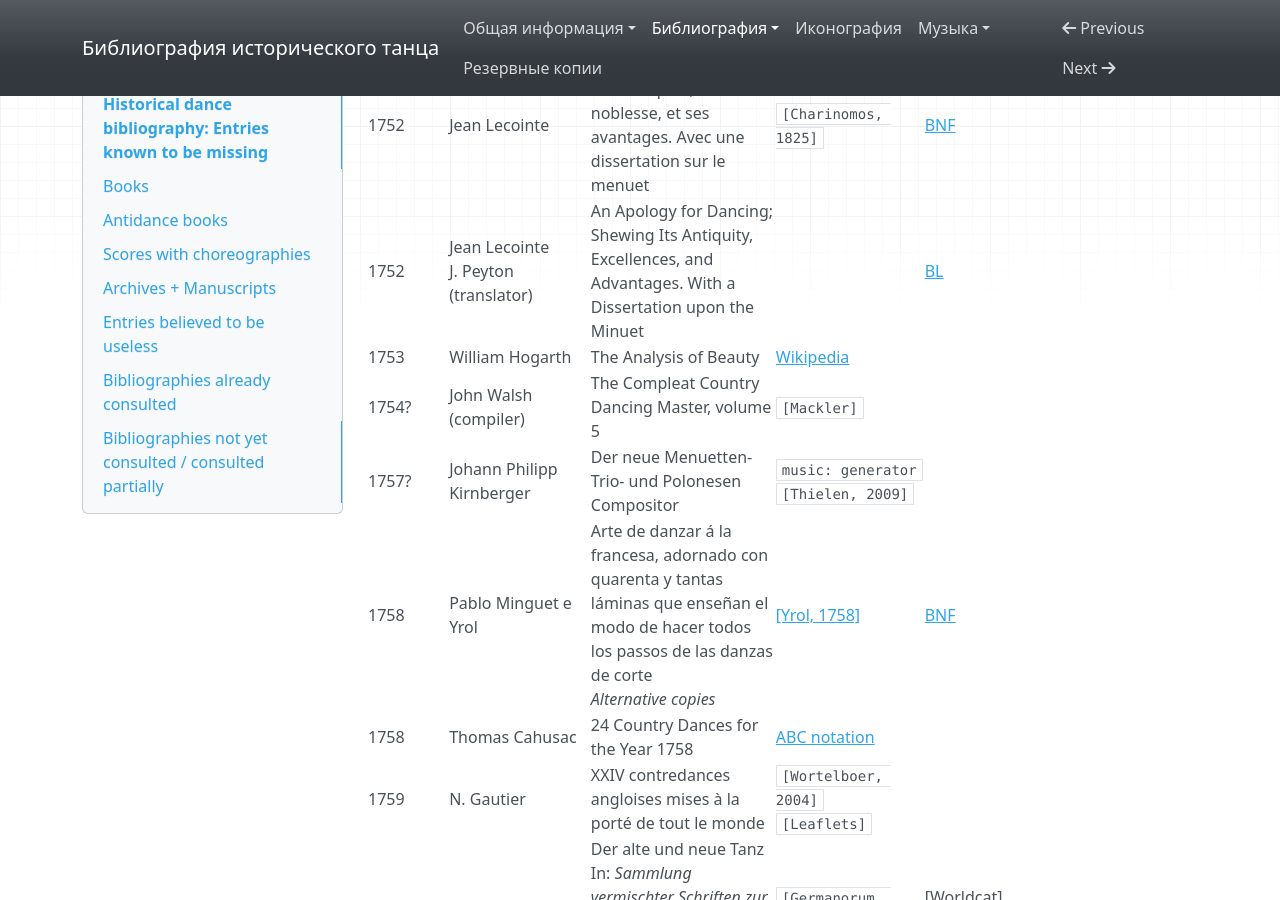
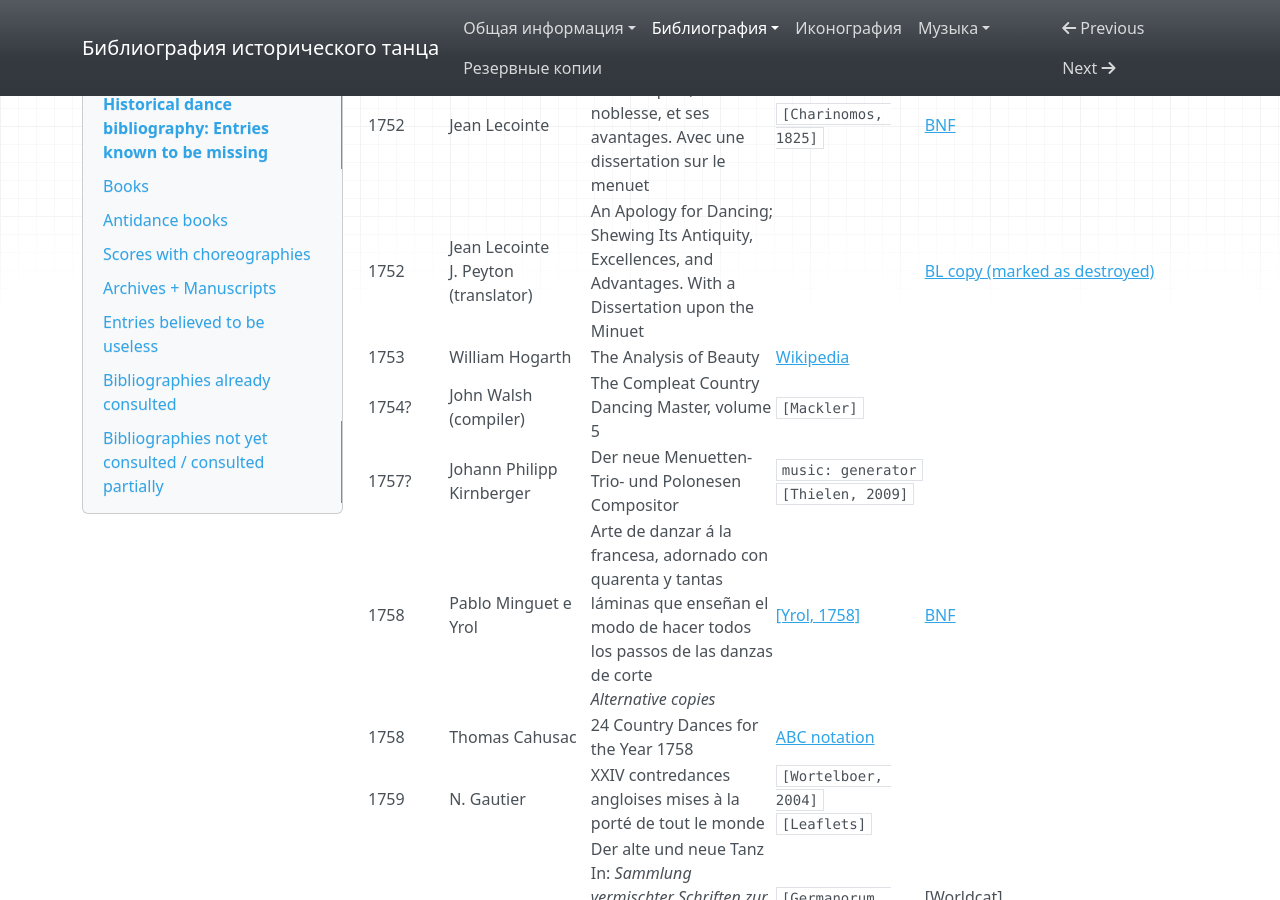
Before and after one commit to hda-technical/dancebooks, an MkDocs documentation site: the page built from docs/bibliography_missing.md, in a window 1280 px wide and 900 px high, scrolled down 6953 px. Built offline with MkDocs 1.6.1, drawn with Linux system fonts in a browser that asks for light colours; nearby versions of some CDN libraries.

Commit message:
Mark BL copy of Jean Lecointe _Apology_ translation as _destroyed_

```diff
--- a/docs/bibliography_missing.md
+++ b/docs/bibliography_missing.md
@@ -65,7 +65,7 @@ _This table is intended to be accurate, yet sometimes it is slightly outdated._
 | 1750–1770? | | Cabala per componendi minuetti<br/>_or_ Cabala per Comporre Minuetti | `music: generator`<br/>`[Thielen, 2009]` | |
 | 1750–1770? | Johann Kade | Ballett-Tabellen, nach denen auch diejenigen, welche keine Music-Verständigen sind, soviel Menuette als ihnen beliebt, selbst machen können | `music: generator`<br/>`[Thielen, 2009]` |
 | 1752 | Jean Lecointe | Apologie de la danse: son antiquité, sa noblesse, et ses avantages. Avec une dissertation sur le menuet | `[Charinomos, 1825]` | [BNF](http://catalogue.bnf.fr/ark:/12148/cb39317633n) |
-| 1752 | Jean Lecointe<br/>J. Peyton (translator) | An Apology for Dancing; Shewing Its Antiquity, Excellences, and Advantages. With a Dissertation upon the Minuet | | [BL](http://explore.bl.uk/BLVU1:LSCOP-ALL:BLL01002107193) |
+| 1752 | Jean Lecointe<br/>J. Peyton (translator) | An Apology for Dancing; Shewing Its Antiquity, Excellences, and Advantages. With a Dissertation upon the Minuet | | [BL copy (marked as destroyed)](http://explore.bl.uk/BLVU1:LSCOP-ALL:BLL01002107193) |
 | 1753 | William Hogarth | The Analysis of Beauty | [Wikipedia](https://en.wikipedia.org/wiki/The_Analysis_of_Beauty) | |
 | 1754? | John Walsh (compiler) | The Compleat Country Dancing Master, volume 5 | `[Mackler]` | |
 | 1757? | Johann Philipp Kirnberger | Der neue Menuetten- Trio- und Polonesen Compositor | `music: generator`<br/>`[Thielen, 2009]` | |
```
